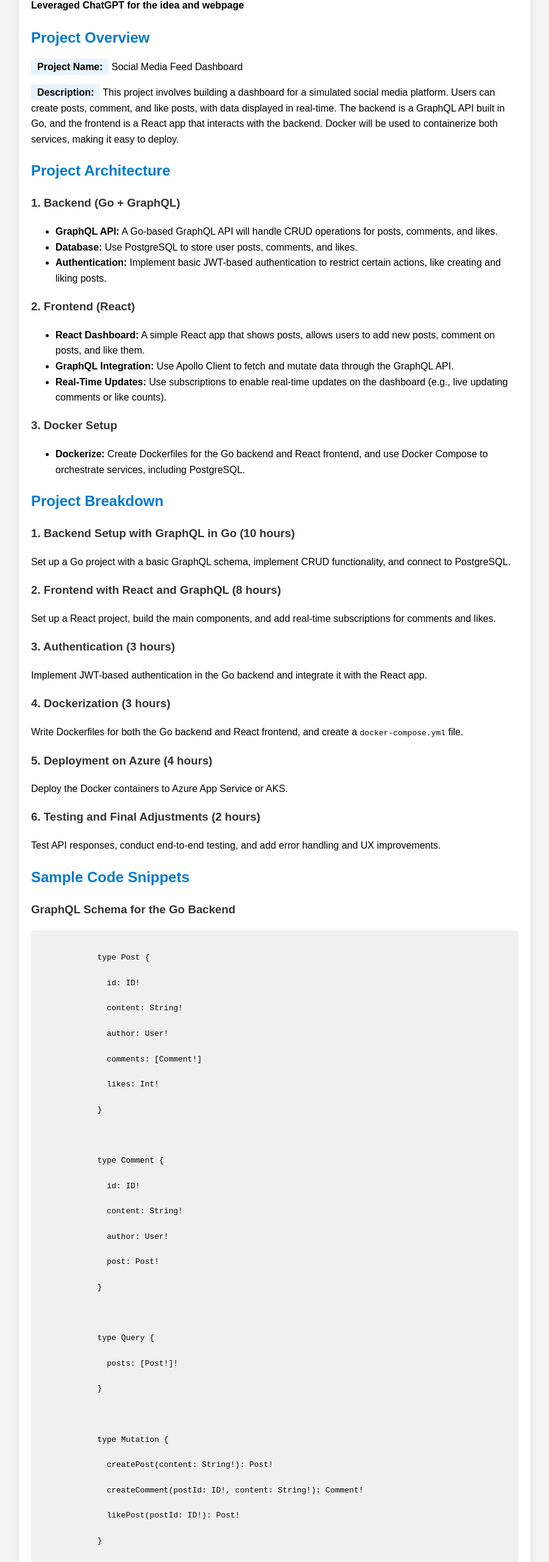
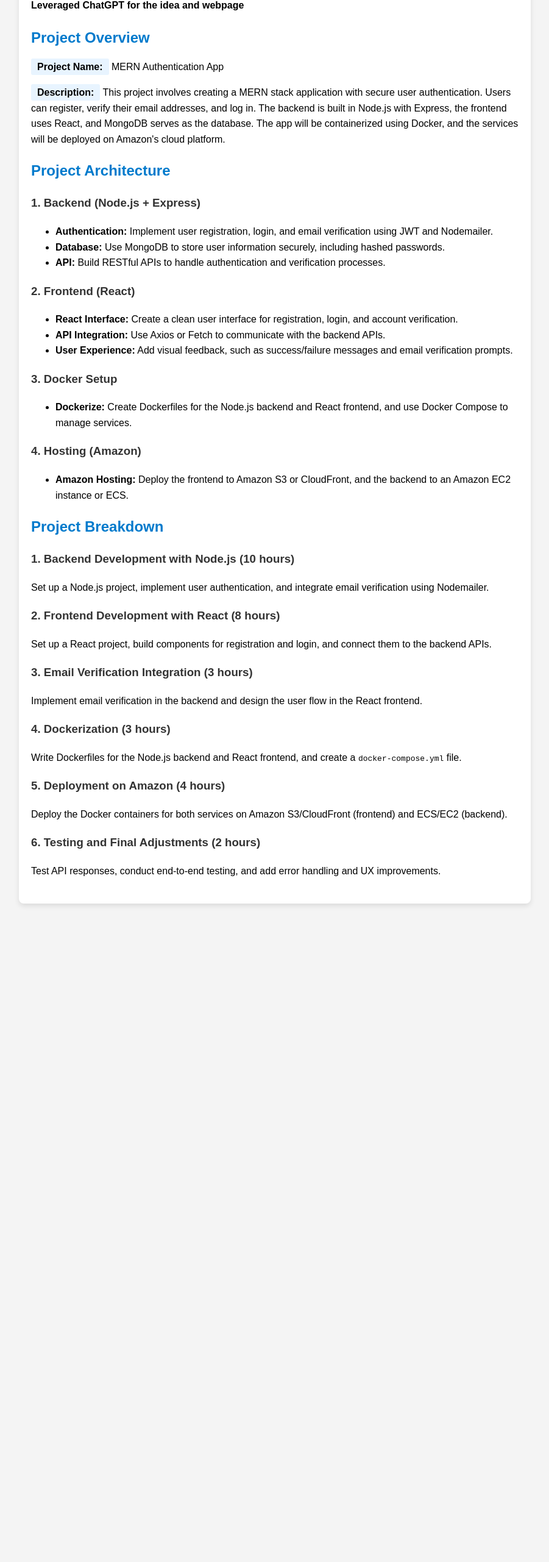
Before and after one commit to GroverSoans/ProjectProposal, a plain HTML site: page index.html in a window 1280 px wide. Shown: the part 138-2700 px from the top of the page at 61% size, without its empty margins (189-1090 px from the left). After the commit the page ends 1640 px from the top, so only its background shows below. Drawn offline with Linux system fonts and the light colour scheme.

Commit message:
Updated project idea

```diff
--- a/index.html
+++ b/index.html
@@ -3,130 +3,64 @@
 <head>
     <meta charset="UTF-8">
     <meta name="viewport" content="width=device-width, initial-scale=1.0">
-    <title>Social Media Feed Dashboard Project Plan</title>
+    <title>MERN Authentication App Project Plan</title>
     <link rel="stylesheet" href="style.css">
 </head>
 <body>
 
 <div class="container">
-    <h1>Social Media Feed Dashboard Project Plan</h1>
+    <h1>MERN Authentication App Project Plan</h1>
     <h4>Leveraged ChatGPT for the idea and webpage</h4>
 
     <div class="section">
         <h2 class="section-title">Project Overview</h2>
-        <p><span class="highlight">Project Name:</span> Social Media Feed Dashboard</p>
-        <p><span class="highlight">Description:</span> This project involves building a dashboard for a simulated social media platform. Users can create posts, comment, and like posts, with data displayed in real-time. The backend is a GraphQL API built in Go, and the frontend is a React app that interacts with the backend. Docker will be used to containerize both services, making it easy to deploy.</p>
+        <p><span class="highlight">Project Name:</span> MERN Authentication App</p>
+        <p><span class="highlight">Description:</span> This project involves creating a MERN stack application with secure user authentication. Users can register, verify their email addresses, and log in. The backend is built in Node.js with Express, the frontend uses React, and MongoDB serves as the database. The app will be containerized using Docker, and the services will be deployed on Amazon's cloud platform.</p>
     </div>
 
     <div class="section">
         <h2 class="section-title">Project Architecture</h2>
-        <h3>1. Backend (Go + GraphQL)</h3>
+        <h3>1. Backend (Node.js + Express)</h3>
         <ul>
-            <li><strong>GraphQL API:</strong> A Go-based GraphQL API will handle CRUD operations for posts, comments, and likes.</li>
-            <li><strong>Database:</strong> Use PostgreSQL to store user posts, comments, and likes.</li>
-            <li><strong>Authentication:</strong> Implement basic JWT-based authentication to restrict certain actions, like creating and liking posts.</li>
+            <li><strong>Authentication:</strong> Implement user registration, login, and email verification using JWT and Nodemailer.</li>
+            <li><strong>Database:</strong> Use MongoDB to store user information securely, including hashed passwords.</li>
+            <li><strong>API:</strong> Build RESTful APIs to handle authentication and verification processes.</li>
         </ul>
         <h3>2. Frontend (React)</h3>
         <ul>
-            <li><strong>React Dashboard:</strong> A simple React app that shows posts, allows users to add new posts, comment on posts, and like them.</li>
-            <li><strong>GraphQL Integration:</strong> Use Apollo Client to fetch and mutate data through the GraphQL API.</li>
-            <li><strong>Real-Time Updates:</strong> Use subscriptions to enable real-time updates on the dashboard (e.g., live updating comments or like counts).</li>
+            <li><strong>React Interface:</strong> Create a clean user interface for registration, login, and account verification.</li>
+            <li><strong>API Integration:</strong> Use Axios or Fetch to communicate with the backend APIs.</li>
+            <li><strong>User Experience:</strong> Add visual feedback, such as success/failure messages and email verification prompts.</li>
         </ul>
         <h3>3. Docker Setup</h3>
         <ul>
-            <li><strong>Dockerize:</strong> Create Dockerfiles for the Go backend and React frontend, and use Docker Compose to orchestrate services, including PostgreSQL.</li>
+            <li><strong>Dockerize:</strong> Create Dockerfiles for the Node.js backend and React frontend, and use Docker Compose to manage services.</li>
+        </ul>
+        <h3>4. Hosting (Amazon)</h3>
+        <ul>
+            <li><strong>Amazon Hosting:</strong> Deploy the frontend to Amazon S3 or CloudFront, and the backend to an Amazon EC2 instance or ECS.</li>
         </ul>
     </div>
 
     <div class="section">
         <h2 class="section-title">Project Breakdown</h2>
-        <h3>1. Backend Setup with GraphQL in Go (10 hours)</h3>
-        <p>Set up a Go project with a basic GraphQL schema, implement CRUD functionality, and connect to PostgreSQL.</p>
+        <h3>1. Backend Development with Node.js (10 hours)</h3>
+        <p>Set up a Node.js project, implement user authentication, and integrate email verification using Nodemailer.</p>
 
-        <h3>2. Frontend with React and GraphQL (8 hours)</h3>
-        <p>Set up a React project, build the main components, and add real-time subscriptions for comments and likes.</p>
+        <h3>2. Frontend Development with React (8 hours)</h3>
+        <p>Set up a React project, build components for registration and login, and connect them to the backend APIs.</p>
 
-        <h3>3. Authentication (3 hours)</h3>
-        <p>Implement JWT-based authentication in the Go backend and integrate it with the React app.</p>
+        <h3>3. Email Verification Integration (3 hours)</h3>
+        <p>Implement email verification in the backend and design the user flow in the React frontend.</p>
 
         <h3>4. Dockerization (3 hours)</h3>
-        <p>Write Dockerfiles for both the Go backend and React frontend, and create a <code>docker-compose.yml</code> file.</p>
+        <p>Write Dockerfiles for the Node.js backend and React frontend, and create a <code>docker-compose.yml</code> file.</p>
 
-        <h3>5. Deployment on Azure (4 hours)</h3>
-        <p>Deploy the Docker containers to Azure App Service or AKS.</p>
+        <h3>5. Deployment on Amazon (4 hours)</h3>
+        <p>Deploy the Docker containers for both services on Amazon S3/CloudFront (frontend) and ECS/EC2 (backend).</p>
 
         <h3>6. Testing and Final Adjustments (2 hours)</h3>
         <p>Test API responses, conduct end-to-end testing, and add error handling and UX improvements.</p>
-    </div>
-
-    <div class="section">
-        <h2 class="section-title">Sample Code Snippets</h2>
-        <h3>GraphQL Schema for the Go Backend</h3>
-        <div class="code-snippet">
-            type Post {<br>
-              id: ID!<br>
-              content: String!<br>
-              author: User!<br>
-              comments: [Comment!]<br>
-              likes: Int!<br>
-            }<br><br>
-
-            type Comment {<br>
-              id: ID!<br>
-              content: String!<br>
-              author: User!<br>
-              post: Post!<br>
-            }<br><br>
-
-            type Query {<br>
-              posts: [Post!]!<br>
-            }<br><br>
-
-            type Mutation {<br>
-              createPost(content: String!): Post!<br>
-              createComment(postId: ID!, content: String!): Comment!<br>
-              likePost(postId: ID!): Post!<br>
-            }
-        </div>
-
-    </div>
-
-    <div class="section">
-        <h2 class="section-title">Suggested Timeline</h2>
-        <table>
-            <tr>
-                <th>Task</th>
-                <th>Estimated Hours</th>
-            </tr>
-            <tr>
-                <td>Backend with GraphQL</td>
-                <td>10</td>
-            </tr>
-            <tr>
-                <td>Frontend with React</td>
-                <td>8</td>
-            </tr>
-            <tr>
-                <td>Authentication</td>
-                <td>3</td>
-            </tr>
-            <tr>
-                <td>Dockerization</td>
-                <td>3</td>
-            </tr>
-            <tr>
-                <td>Deployment on Azure</td>
-                <td>4</td>
-            </tr>
-            <tr>
-                <td>Testing & Adjustments</td>
-                <td>2</td>
-            </tr>
-            <tr>
-                <th>Total</th>
-                <th>30</th>
-            </tr>
-        </table>
     </div>
 </div>
 
```
